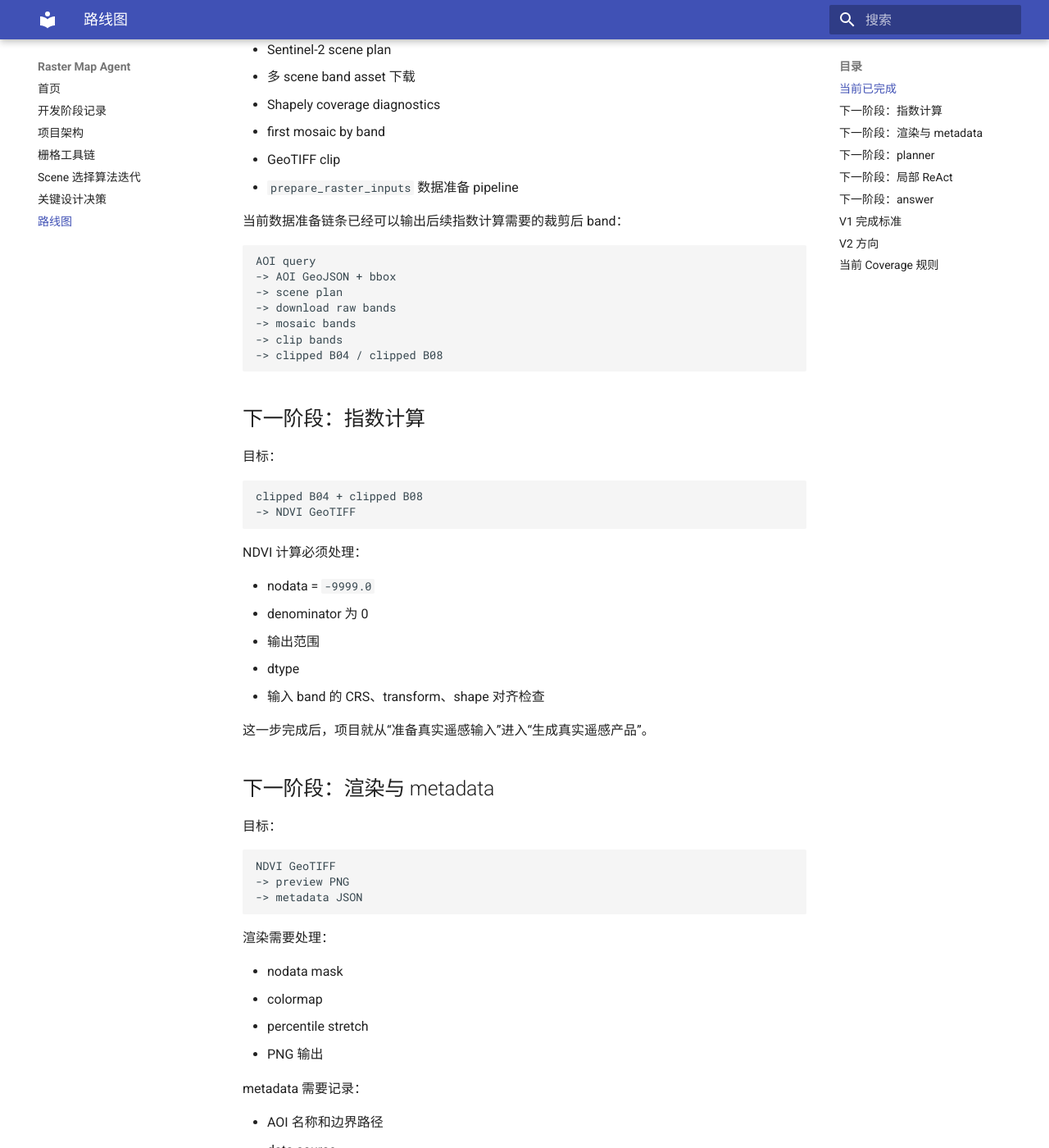
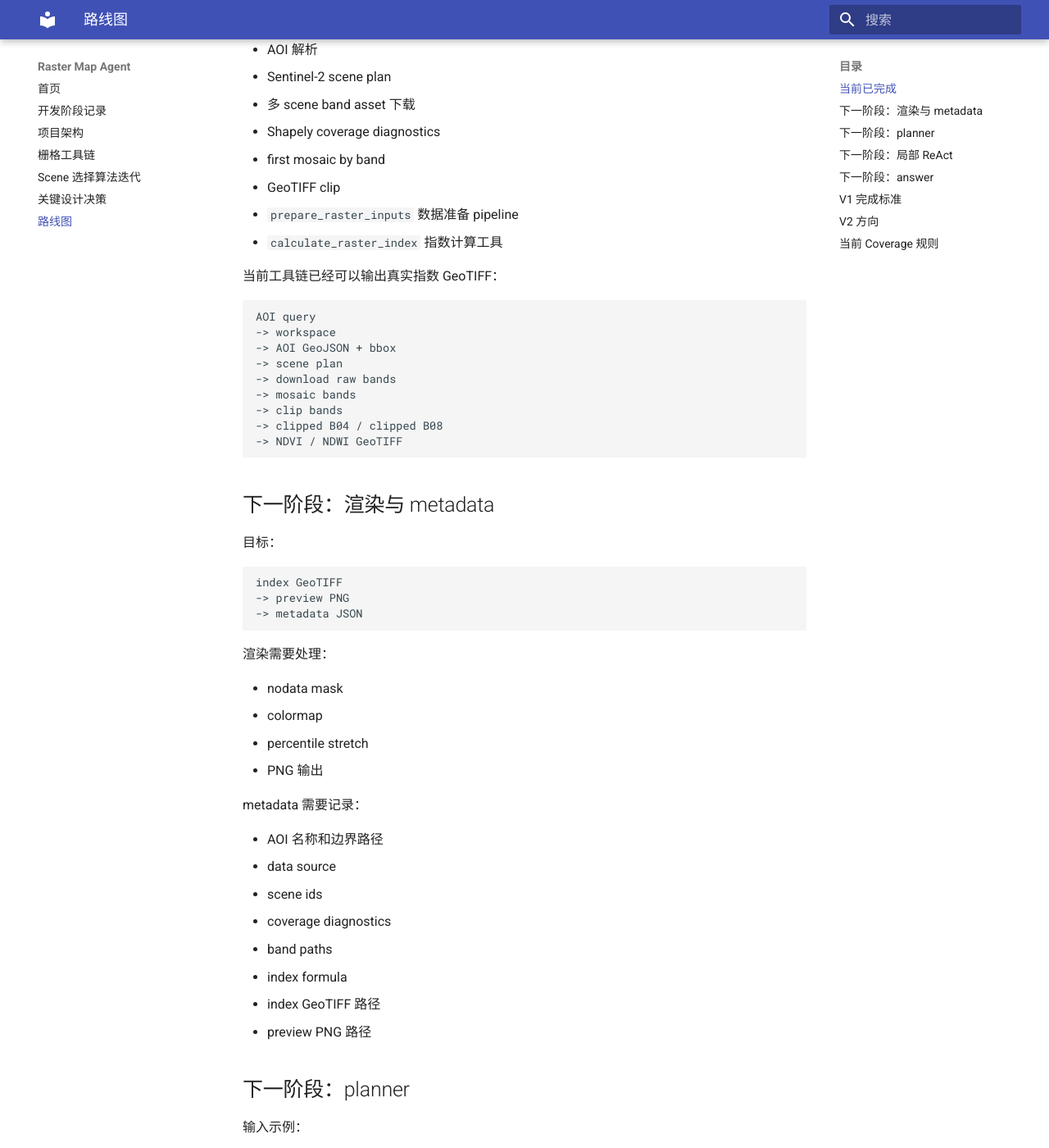
Before and after one commit to euorrl/raster-map-agent, an MkDocs documentation site: the page built from docs/roadmap.md, in a window 1280 px wide and 1400 px high, scrolled down 826 px. Shown: the whole window at 82% size. Built offline with MkDocs 1.6.1 and Material for MkDocs 9.7.7, drawn with Linux system fonts in a browser that asks for light colours; some of the changed text lies outside the part shown.

Commit message:
docs: 更新文档

````diff
--- a/docs/roadmap.md
+++ b/docs/roadmap.md
@@ -23,6 +23,7 @@ Agent 基础：
 工具基础：
 
 - logging
+- workspace 创建工具
 - raster product registry 雏形
 - AOI 解析
 - Sentinel-2 scene plan
@@ -31,44 +32,28 @@ Agent 基础：
 - first mosaic by band
 - GeoTIFF clip
 - `prepare_raster_inputs` 数据准备 pipeline
+- `calculate_raster_index` 指数计算工具
 
-当前数据准备链条已经可以输出后续指数计算需要的裁剪后 band：
+当前工具链已经可以输出真实指数 GeoTIFF：
 
 ```text
 AOI query
+-> workspace
 -> AOI GeoJSON + bbox
 -> scene plan
 -> download raw bands
 -> mosaic bands
 -> clip bands
 -> clipped B04 / clipped B08
+-> NDVI / NDWI GeoTIFF
 ```
-
-## 下一阶段：指数计算
-
-目标：
-
-```text
-clipped B04 + clipped B08
--> NDVI GeoTIFF
-```
-
-NDVI 计算必须处理：
-
-- nodata = `-9999.0`
-- denominator 为 0
-- 输出范围
-- dtype
-- 输入 band 的 CRS、transform、shape 对齐检查
-
-这一步完成后，项目就从“准备真实遥感输入”进入“生成真实遥感产品”。
 
 ## 下一阶段：渲染与 metadata
 
 目标：
 
 ```text
-NDVI GeoTIFF
+index GeoTIFF
 -> preview PNG
 -> metadata JSON
 ```
@@ -88,7 +73,8 @@ metadata 需要记录：
 - coverage diagnostics
 - band paths
 - index formula
-- 输出路径
+- index GeoTIFF 路径
+- preview PNG 路径
 
 ## 下一阶段：planner
 
````
Also changed, not shown: other parts of docs/roadmap.md (+2 -2 lines), docs/development-log.md (+12 -3 lines), docs/index.md (+14 -5 lines), docs/raster-toolchain.md (+2 -1 lines).
